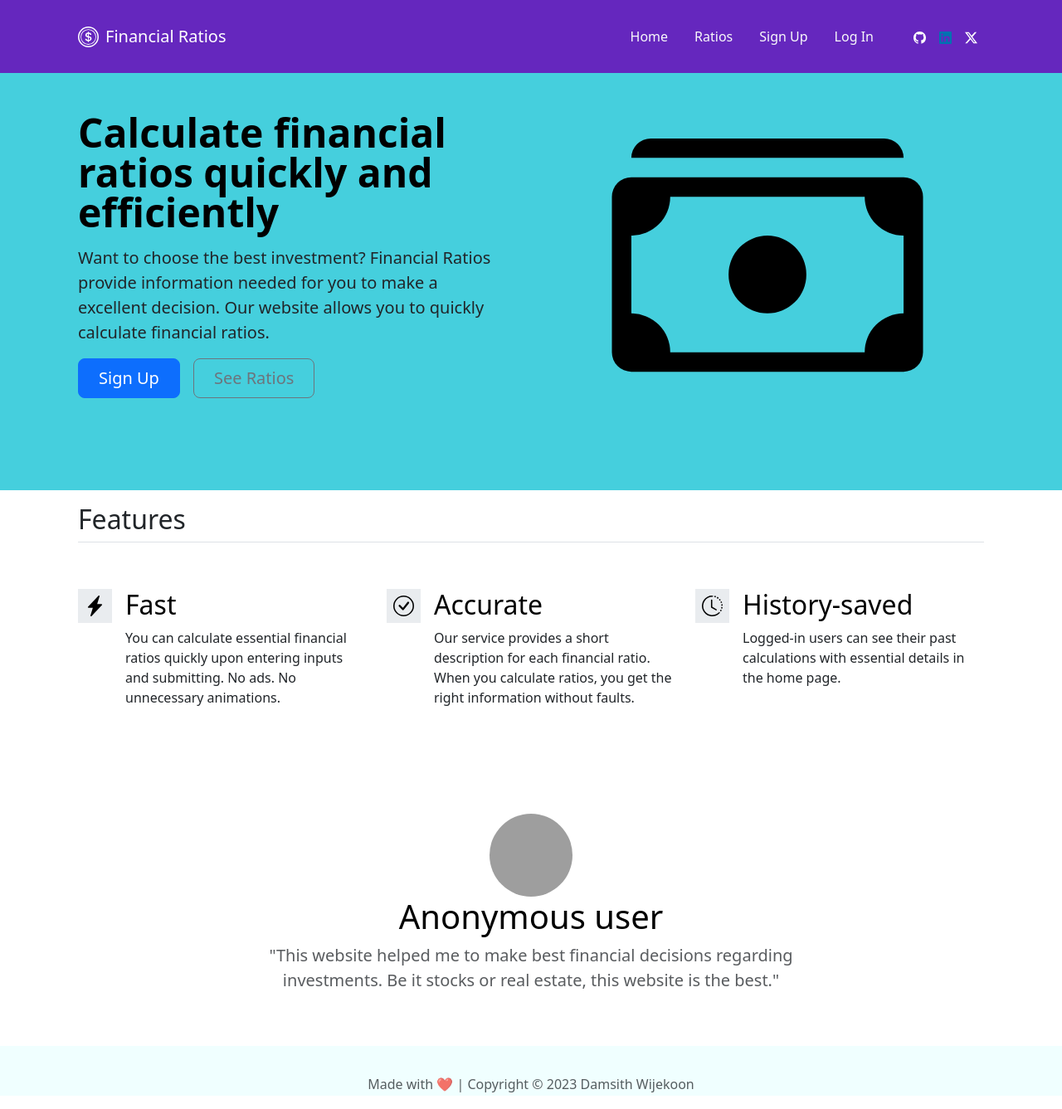
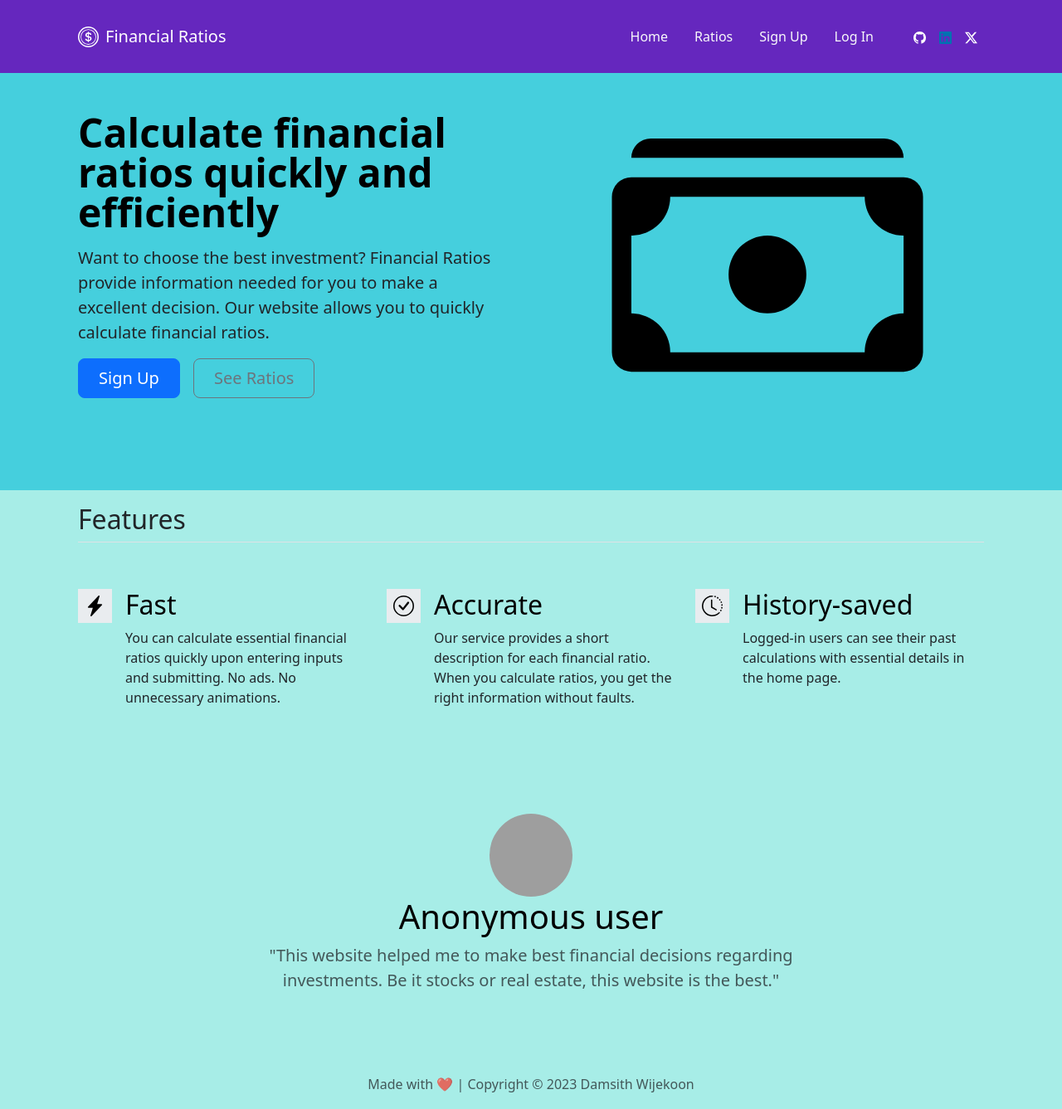
Before and after one commit to Damsith-LK/financial-ratios-app, a Flask app: page / in a window 1280 px wide. Shown: the whole page at 83% size. Run offline with Flask 3, Linux system fonts and the light colour scheme; some libraries are stand-ins or nearby versions; grey boxes are pictures that could not be loaded.

Commit message:
Change the bg color of site

```diff
--- a/static/css/styles.css
+++ b/static/css/styles.css
@@ -6,6 +6,7 @@ html {
   }
   body {
     margin-bottom: 60px; /* Margin bottom by footer height */
+    background-color: #A7EDE7;
   }
   .footer {
     position: absolute;
@@ -13,7 +14,7 @@ html {
     width: 100%;
     height: 60px; /* Set the fixed height of the footer here */
     line-height: 60px; /* Vertically center the text there */
-    background-color: azure;
+    background-color: #A7EDE7;
   }
 
 
```
